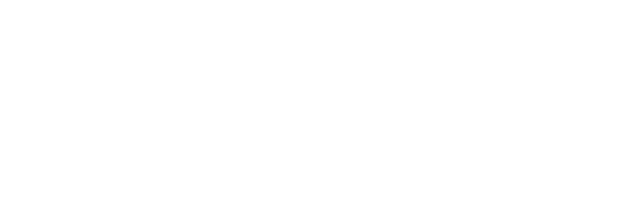
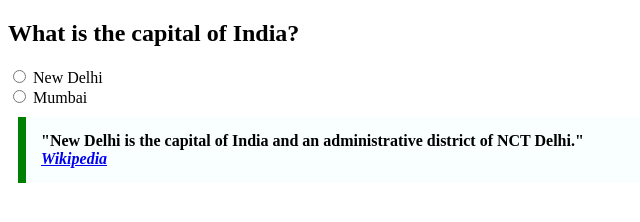
Before and after one commit to acciojob/trivia-JYOTIPATIL-hub, a website: page main.html in a window 1280 px wide. Shown: the whole page, without its empty margins (0-640 px from the left). Drawn offline with Linux system fonts and the light colour scheme.

Commit message:
created a submission

```diff
--- a/main.html
+++ b/main.html
@@ -8,6 +8,19 @@
 
 <body>
 	<!-- the entire body must be written by student -->
+	<h2>What is the capital of  India?</h2>
+	 <form>
+        <input type="radio" id="newDelhi" name="capital" value="New Delhi">
+        <label for="newDelhi">New Delhi</label><br>
+        <input type="radio" id="mumbai" name="capital" value="Mumbai">
+        <label for="mumbai">Mumbai</label><br>
+    </form>
+
+    <!-- Quotation -->
+    <blockquote class="quotation">
+        "New Delhi is the capital of India and an administrative district of NCT Delhi."
+        <cite><a href="https://en.wikipedia.org/wiki/New_Delhi" target="_blank">Wikipedia</a></cite>
+    </blockquote>
     <script type="text/javascript" src="./script.js">
 </script>
 
--- a/styles.css
+++ b/styles.css
@@ -1,2 +1,9 @@
-
+.quotation {
+            max-width: 600px;
+            margin: 10px;
+            padding: 15px;
+            border-left: 8px solid green;
+            background-color: #f8fffe;
+            font-weight: bold;
+        }
 /* Your CSS Code here. */
```
